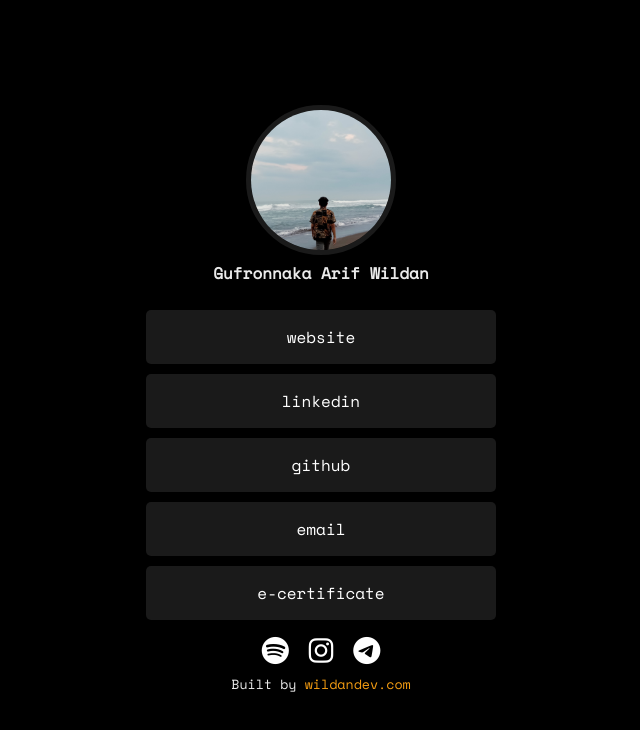
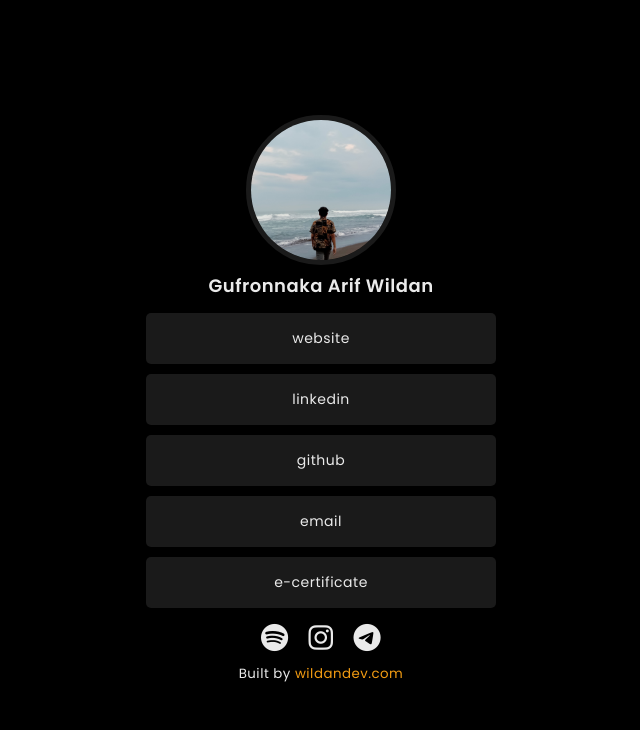
Before and after one commit to gufronnakaaw/links, a React (Vite) app: page / in a window 1280 px wide. Shown: the top 730 px of the page, without its empty margins (319-959 px from the left). Built offline with nearby package versions, Linux system fonts and the light colour scheme.

Commit message:
update: change font

```diff
--- a/src/index.css
+++ b/src/index.css
@@ -1,16 +1,17 @@
-@import url('https://fonts.googleapis.com/css2?family=Space+Mono&display=swap');
+@import url('https://fonts.googleapis.com/css2?family=Poppins:wght@400;500;600;700&display=swap');
 
 * {
   padding: 0;
   margin: 0;
   box-sizing: border-box;
-  font-family: 'Space Mono', monospace;
+  font-family: 'Poppins', sans-serif;
 }
 
 body {
   background-color: black;
   color: #eaeaea;
   height: 100%;
+  letter-spacing: 0.5px;
 }
 
 .container {
@@ -34,8 +35,9 @@
 }
 
 .author p {
-  margin-bottom: 25px;
-  font-weight: bold;
+  margin-bottom: 14px;
+  font-weight: 600;
+  font-size: 18px;
 }
 
 .links {
@@ -43,8 +45,9 @@
 }
 
 .links a {
-  color: white;
+  color: #eaeaea;
   text-decoration: none;
+  font-size: 14px;
 }
 
 .links-item {
@@ -66,7 +69,7 @@
 
 .social .social-item {
   font-size: 28px;
-  color: white;
+  color: #eaeaea;
   margin: 0 10px;
 }
 
```
